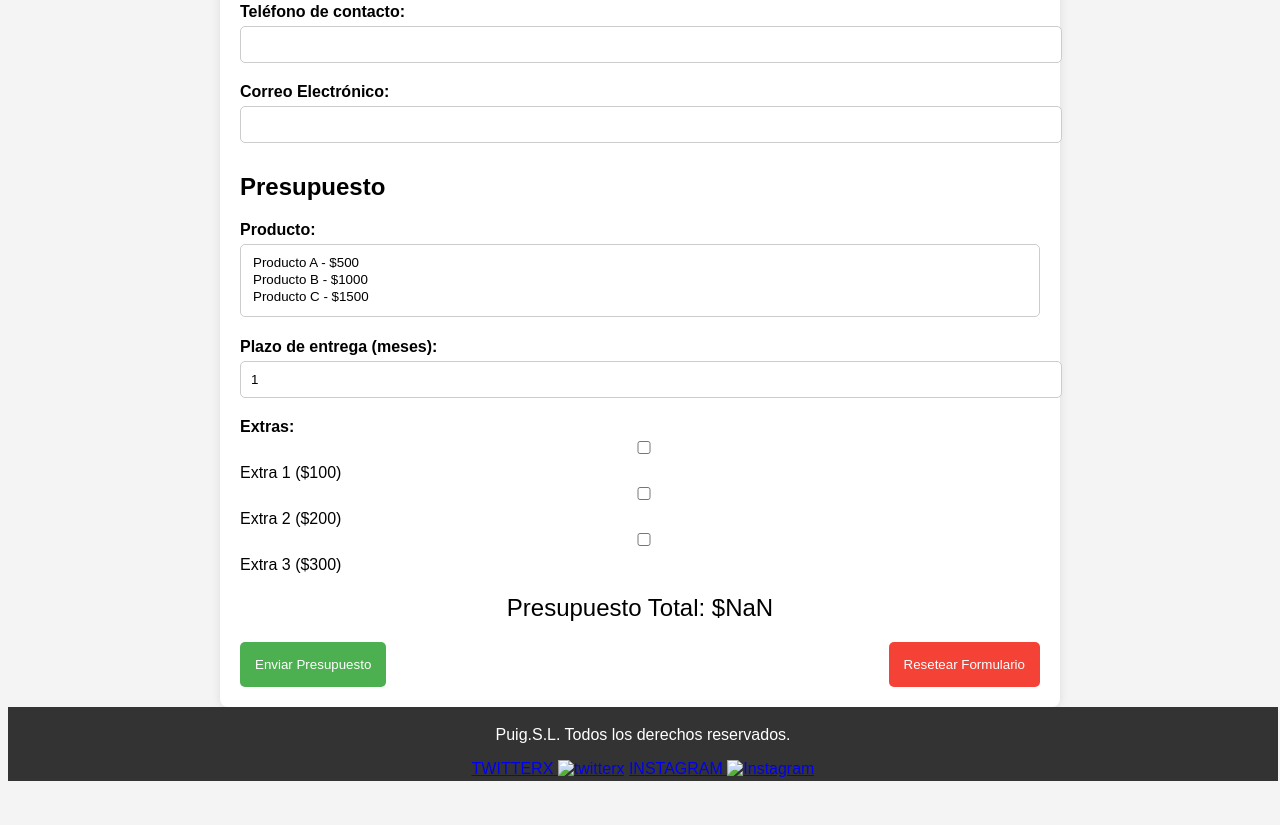
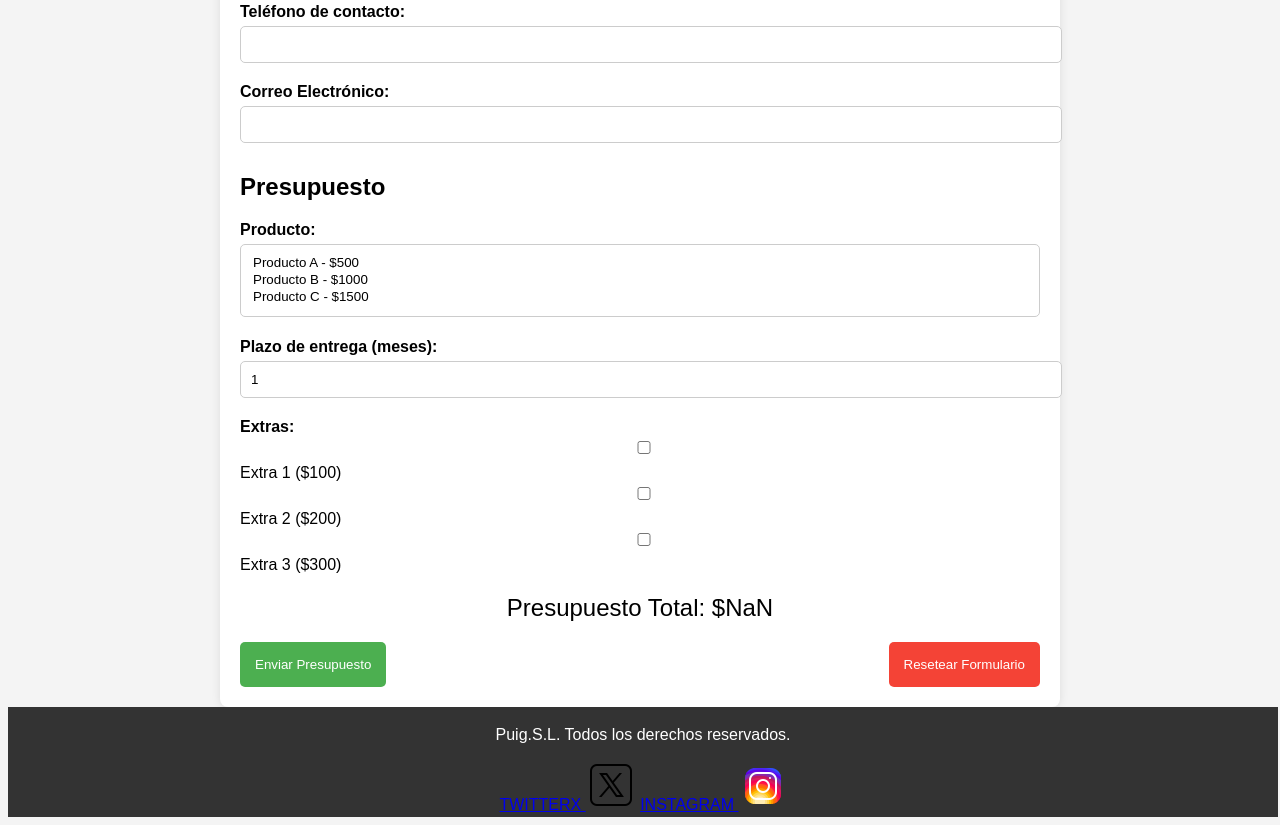
Before and after one commit to Puig11/Puig11, a plain HTML site: page presupuesto.html in a window 1280 px wide. Shown: the part 452-1277 px from the top of the page. Before the commit the page ends 1241 px from the top, so only its background shows below. Drawn offline with Linux system fonts and the light colour scheme.

Commit message:
presupuesto.html

```diff
--- a/presupuesto.html
+++ b/presupuesto.html
@@ -238,9 +238,9 @@ footer {
 <footer>
     <p> Puig.S.L. Todos los derechos reservados.</p>
     <a href="https://x.com/TvIntelige39289tps://twitter.com" target="_blank">TWITTERX
-        <img src="images/twitterx.png" alt="twitterx" class="logo-twitterx"></a>
+        <img src="twitterx.png" alt="twitterx" class="logo-twitterx"></a>
     <a href="https://www.instagram.com/bbielp" target="_blank">INSTAGRAM
-        <img src="images/instagram.png" alt="Instagram" class="logo-instagram"></a>
+        <img src="instagram.png" alt="Instagram" class="logo-instagram"></a>
 </footer>
 </body>
 </html>
```
